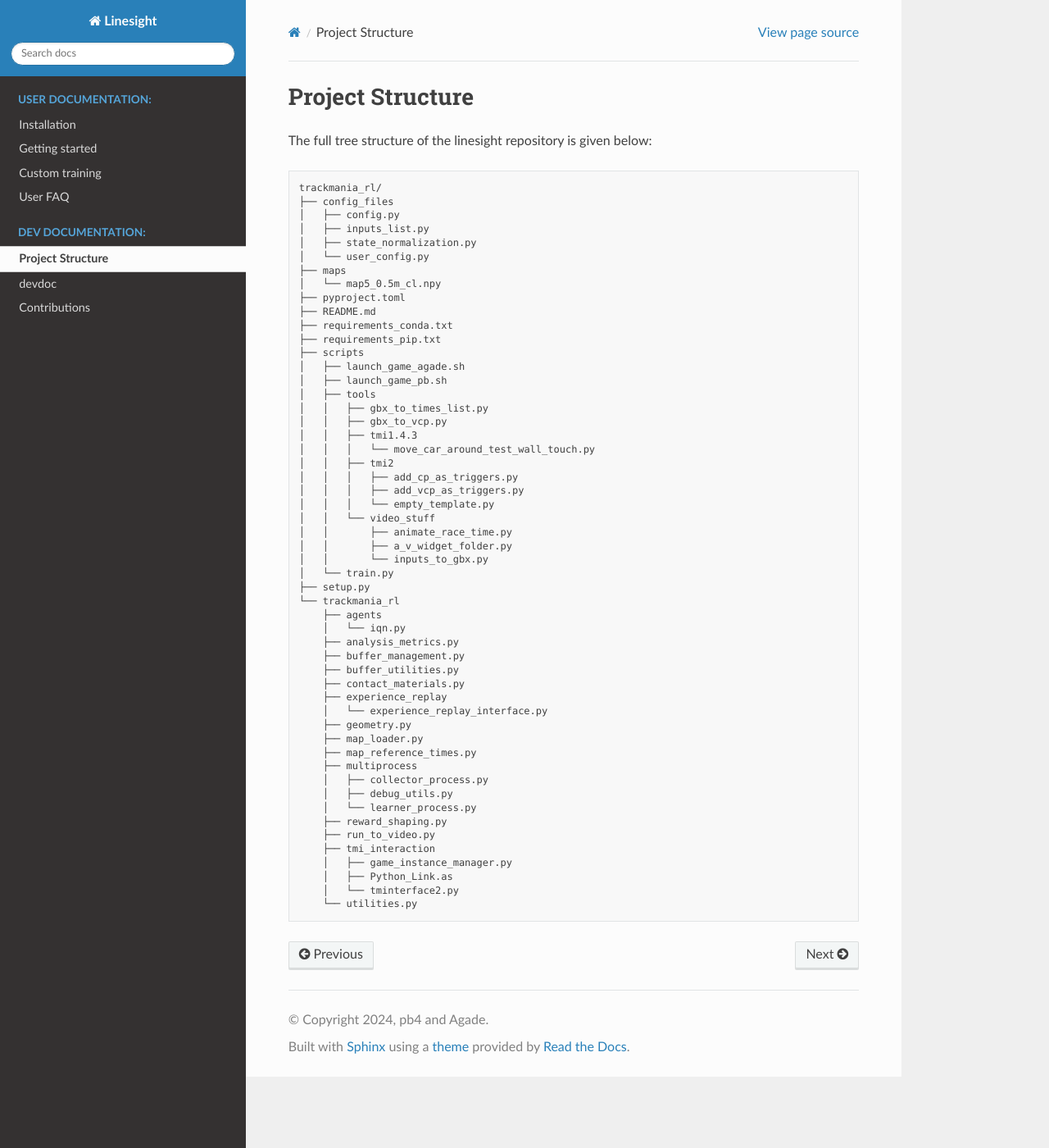
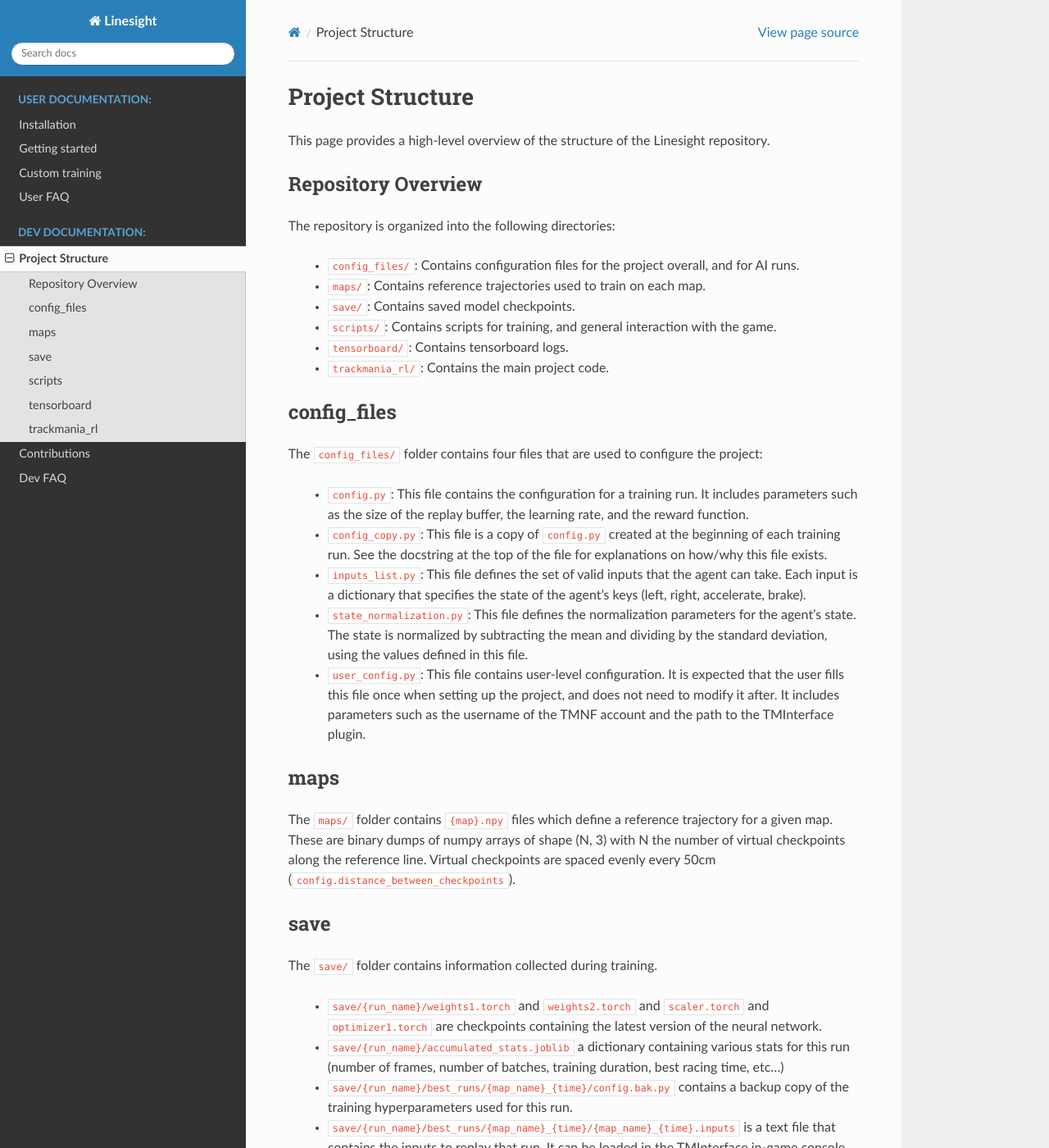
Before and after one commit to Linesight-RL/linesight, a Sphinx documentation site: the page built from docs/source/project_structure.rst, in a window 1280 px wide and 1400 px high. Shown: the whole window at 82% size. Built offline with Sphinx 7.4.7 and the Read the Docs theme 2.0.0, drawn with Linux system fonts in a browser that asks for light colours; pages that are not in the unit, such as notebooks, are missing from menus; some of the changed text lies outside the part shown.

Commit message:
Initiate sphinx documentation

```diff
--- a/docs/source/conf.py
+++ b/docs/source/conf.py
@@ -14,7 +14,7 @@
 # -- General configuration ---------------------------------------------------
 # https://www.sphinx-doc.org/en/master/usage/configuration.html#general-configuration
 
-extensions = ['sphinx.ext.napoleon']
+extensions = ['sphinx.ext.napoleon', 'sphinx.ext.autodoc', 'sphinxcontrib.youtube']
 
 templates_path = ['_templates']
 exclude_patterns = []
--- a/docs/source/project_structure.rst
+++ b/docs/source/project_structure.rst
@@ -2,60 +2,75 @@
 Project Structure
 =================
 
-The full tree structure of the linesight repository is given below:
+This page provides a high-level overview of the structure of the Linesight repository.
 
-.. code-block:: bash
+Repository Overview
+-------------------
 
-    trackmania_rl/
-    ├── config_files
-    │   ├── config.py
-    │   ├── inputs_list.py
-    │   ├── state_normalization.py
-    │   └── user_config.py
-    ├── maps
-    │   └── map5_0.5m_cl.npy
-    ├── pyproject.toml
-    ├── README.md
-    ├── requirements_conda.txt
-    ├── requirements_pip.txt
-    ├── scripts
-    │   ├── launch_game_agade.sh
-    │   ├── launch_game_pb.sh
-    │   ├── tools
-    │   │   ├── gbx_to_times_list.py
-    │   │   ├── gbx_to_vcp.py
-    │   │   ├── tmi1.4.3
-    │   │   │   └── move_car_around_test_wall_touch.py
-    │   │   ├── tmi2
-    │   │   │   ├── add_cp_as_triggers.py
-    │   │   │   ├── add_vcp_as_triggers.py
-    │   │   │   └── empty_template.py
-    │   │   └── video_stuff
-    │   │       ├── animate_race_time.py
-    │   │       ├── a_v_widget_folder.py
-    │   │       └── inputs_to_gbx.py
-    │   └── train.py
-    ├── setup.py
-    └── trackmania_rl
-        ├── agents
-        │   └── iqn.py
-        ├── analysis_metrics.py
-        ├── buffer_management.py
-        ├── buffer_utilities.py
-        ├── contact_materials.py
-        ├── experience_replay
-        │   └── experience_replay_interface.py
-        ├── geometry.py
-        ├── map_loader.py
-        ├── map_reference_times.py
-        ├── multiprocess
-        │   ├── collector_process.py
-        │   ├── debug_utils.py
-        │   └── learner_process.py
-        ├── reward_shaping.py
-        ├── run_to_video.py
-        ├── tmi_interaction
-        │   ├── game_instance_manager.py
-        │   ├── Python_Link.as
-        │   └── tminterface2.py
-        └── utilities.py
+The repository is organized into the following directories:
+
+    - ``config_files/``: Contains configuration files for the project overall, and for AI runs.
+    - ``maps/``: Contains reference trajectories used to train on each map.
+    - ``save/``: Contains saved model checkpoints.
+    - ``scripts/``: Contains scripts for training, and general interaction with the game.
+    - ``tensorboard/``: Contains tensorboard logs.
+    - ``trackmania_rl/``: Contains the main project code.
+
+config_files
+------------
+
+The ``config_files/`` folder contains four files that are used to configure the project:
+
+    - ``config.py``: This file contains the configuration for a training run. It includes parameters such as the size of the replay buffer, the learning rate, and the reward function.
+    - ``config_copy.py``: This file is a copy of ``config.py`` created at the beginning of each training run. See the docstring at the top of the file for explanations on how/why this file exists.
+    - ``inputs_list.py``: This file defines the set of valid inputs that the agent can take. Each input is a dictionary that specifies the state of the agent's keys (left, right, accelerate, brake).
+    - ``state_normalization.py``: This file defines the normalization parameters for the agent's state. The state is normalized by subtracting the mean and dividing by the standard deviation, using the values defined in this file.
+    - ``user_config.py``: This file contains user-level configuration. It is expected that the user fills this file once when setting up the project, and does not need to modify it after. It includes parameters such as the username of the TMNF account and the path to the TMInterface plugin.
+
+
+maps
+----
+
+The ``maps/`` folder contains ``{map}.npy`` files which define a reference trajectory for a given map. These are binary dumps of numpy arrays of shape (N, 3) with N the number of virtual checkpoints along the reference line. Virtual checkpoints are spaced evenly every 50cm (``config.distance_between_checkpoints``).
+
+save
+----
+
+The ``save/`` folder contains information collected during training.
+
+    - ``save/{run_name}/weights1.torch`` and ``weights2.torch`` and ``scaler.torch`` and ``optimizer1.torch`` are checkpoints containing the latest version of the neural network.
+    - ``save/{run_name}/accumulated_stats.joblib`` a dictionary containing various stats for this run (number of frames, number of batches, training duration, best racing time, etc...)
+    - ``save/{run_name}/best_runs/{map_name}_{time}/config.bak.py`` contains a backup copy of the training hyperparameters used for this run.
+    - ``save/{run_name}/best_runs/{map_name}_{time}/{map_name}_{time}.inputs`` is a text file that contains the inputs to replay that run. It can be loaded in the TMInterface in-game console.
+    - ``save/{run_name}/best_runs/{map_name}_{time}/q_values.joblib`` is a joblib dump of q_values expected by the agent during the run. They are typically used to produce the visual input widget in trackmania_rl.run_to_video.make_widget_video_from_q_values()
+    - ``save/{run_name}/best_runs/weights1.torch`` and ``weights2.torch`` and ``scaler.torch`` and ``optimizer1.torch`` are checkpoints saved anytime the agent improves its personal best.
+
+When the script ``scripts/train.py`` is launched, it attempts to load the checkpoint saved in ``save/{run_name}/``. To resume training from a given checkpoint, paste the ``*.torch`` files in ``save/{run_name}``.
+
+scripts
+-------
+
+The ``scripts/`` folder contains the training script as well as various utility scripts to interact with the game. Each script is documented with a docstring explaining its purpose and usage in the first few lines.
+
+tensorboard
+-----------
+
+The ``tensorboard/`` folder contains tensorboard logs for all runs.
+
+trackmania_rl
+-------------
+
+The ``trackmania_rl/`` folder contains the core project code, which is intended to be imported and utilized within scripts rather than executed directly. We've documented the key modules, classes, and functions in the code, and we encourage developers who wish to get a comprehensive understanding of the project to read the docstrings directly in the codebase.
+
+The main modules are listed here:
+
+    - ``agents/``: Contains implementations of reinforcement learning agents. Currently contains only IQN.py, but has contained various agents such as DDQN or SAC-Discrete.
+    - ``buffer_management.py``: Implements ``fill_buffer_from_rollout_with_n_steps_rule()``, the function that creates and stores transitions in a replay buffer given a ``rollout_results`` object provided by the method ``GameInstanceManager.rollout()``.
+    - ``buffer_utilities.py``: Implements ``buffer_collate_function()``, used to customize torchrl's ``ReplayBuffer.sample()`` method. The most important customization is our implementation of *mini-races*, a trick to define Q values as the *expected sum of undiscounted rewards in the next 7 seconds*.
+    - ``experience_replay/experience_replay_interface.py``: Defines the structure of transitions stored in a ReplayBuffer.
+    - ``multiprocess/collector_process.py``: Implements the behavior of a single process that handles a game instance, and feeds ``rollout_results`` objects to the learner process. Multiple collector processes may run in parallel.
+    - ``multiprocess/learner_process.py``: Implements the behavior of the (unique) learner process. It receives ``rollout_results`` objects from collector_processes, via a ``multiprocessing.Queue`` object. It sends updated neural network weights to collector processes weights ``torch.nn.Module.share_memory()``
+    - ``tmi_interaction/game_instance_manager.py``: This file implements the main logic to interact with the game, via the GameInstanceManager class. There is a lot of legacy code, implemented when only TMInterface 1.4.3 was available.
+    - ``tmi_interaction/tminterface2.py``: Implements the TMInterface class. It is designed to (mostly) reproduce the original Python client provided by Donadigo to communicate with TMInterface 1.4.3 via memory-mapping.
+
+In addition to the modules described above, the project includes several other modules that provide supplementary functionality.
--- a/docs/source/second_training.rst
+++ b/docs/source/second_training.rst
@@ -48,7 +48,7 @@
     python scripts/tools/tmi2/add_vcp_as_triggers.py maps/A02-Race_0.5m_cl.npy -p 8477
 
 .. note::
-    The ``-p`` argument allows you to choose the port used to connect to the game instance. You can freely change the ``8477`` to any other available port.
+    The ``-p`` argument allows you to choose the port used to connect to the game instance. You can freely change ``8477`` to any other available port.
 
 
 Edit the configuration file
--- a/setup.py
+++ b/setup.py
@@ -18,6 +18,6 @@
     install_requires=read_requirements('requirements_pip.txt') + read_requirements('requirements_conda.txt'),
     packages=find_packages(include=["trackmania_rl", "config_files"]),
     extras_require={
-        "doc": ["sphinx", "sphinx_rtd_theme"],
+        "doc": ["sphinx", "sphinx_rtd_theme", "sphinxcontrib.youtube"],
     },
 )
```
Also changed, not shown: docs/source/dev_faq.rst (+2 -10 lines), docs/source/index.rst (+10 -4 lines), 2 other files.
